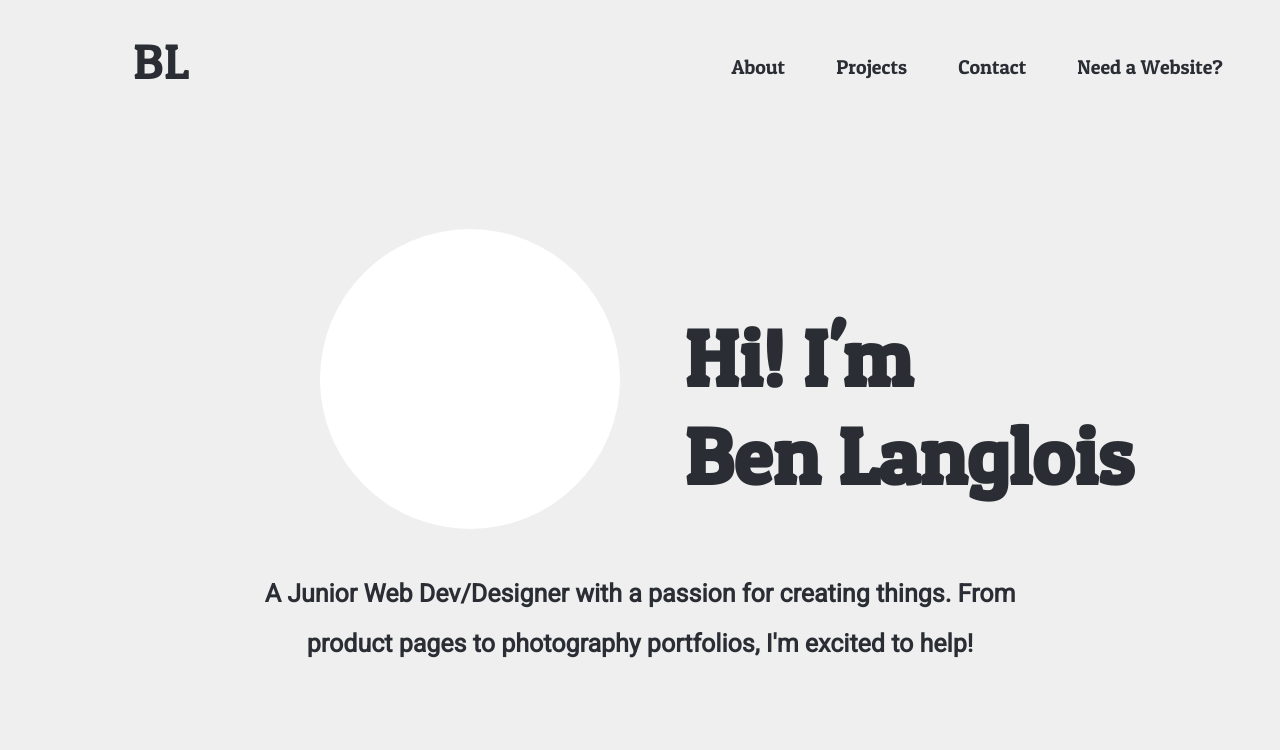
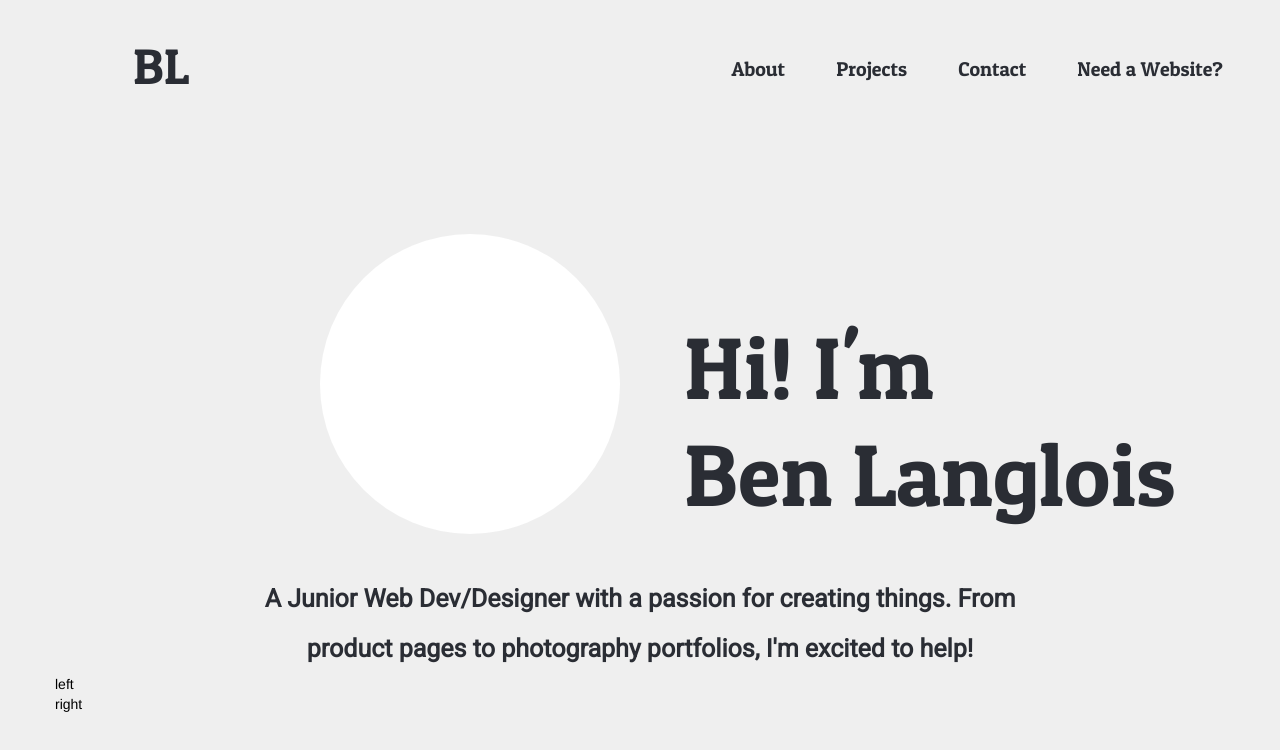
Before and after one commit to Ben-Langlois/Portfolio, a plain HTML site: page base_design/index.html in a window 1280 px wide. Drawn offline with nearby package versions, Linux system fonts and the light colour scheme.

Commit message:
added bootstrap, fixed all (i hope) problems it caused

```diff
--- a/base_design/index.html
+++ b/base_design/index.html
@@ -3,6 +3,8 @@
     <head>
         <meta charset="utf-8">
         <title>Ben langlois</title>
+        <link rel="stylesheet" href="https://maxcdn.bootstrapcdn.com/bootstrap/3.3.7/css/bootstrap.min.css" integrity="sha384-BVYiiSIFeK1dGmJRAkycuHAHRg32OmUcww7on3RYdg4Va+PmSTsz/K68vbdEjh4u" crossorigin="anonymous"/>
+
         <link rel="stylesheet" href="style.css">
         <link rel="preconnect" href="https://fonts.gstatic.com">
         <link href="https://fonts.googleapis.com/css2?family=Roboto:ital,wght@0,400;1,700&display=swap" rel="stylesheet">
@@ -29,18 +31,37 @@
             <div class="content" style="margin: 5vh 0 0 15vw; padding: 0; display: flex;">
                 <span id="portrait"> </span>
                 <!-- Put in div to divide the lines for (lang-wah) so people can know how to pronounce my name-->
-                <div>
-                    <h1 style="color: #2A2D34; font-family: patua; font-size: 5em; margin: 20vh 0 0 5vw; float: right;">
+                <div style="color: #2A2D34;  font:2.5em patua;padding: 20vh 0 0 5vw; float: right;">
+                    <!-- had to include font in both since bootstrap doesent care about my feelings-->
+                    <h1 style="margin: 0;font: 2.5em patua;  ">
                         Hi! I'm <br/>Ben Langlois
                     </h1>
+                    <!-- need to get positioning of it right, maybe seperate lines into seperate h1's and just stick inbetween
+                    <p style="color: #b0413b; position: relative; left: 250px; bottom: 170px; font: 2em; display: none; margin: 0;">
+                        (lang-wah)
+                    </p>-->
                 </div>
             </div>
             <div style='display: flexbox;'>
                 <p class="intro" style="font:25px/50px roboto; color: #2A2D34; align-self: center;">
-                    <!-- *BUG* Only one of the links will do the animation -->
+                    <!-- *BUG* Only one of the links will do the animation, now with boostrap it underlines them on hover but only the one with text to the left (on the same line)
+                          basic underline on hover fixed by including text-dec in hover css but og problem remains  -->
                     <strong> A Junior Web Dev/Designer with a passion for creating things. From <a class="link" href="#" style="margin:0; display: inline;">product pages</a>
                      to <a class="link" href="#" style="margin:0; display: inline;">photography portfolios</a>, I'm excited to help!</strong>
                 </p>
+
+                <!-- seeing if bootstrap grid stuff works (hint: it doesent)-->
+                <div class="container">
+                    <div class="row" style="color: black;">
+                        <div class="col">
+                            left
+                        </div>
+                        <div class="col">
+                            right
+                        </div>
+                    </div>
+                </div>
+
             </div>
         </div>
     </body>
--- a/base_design/style.css
+++ b/base_design/style.css
@@ -16,7 +16,6 @@
 
 /*(grouping so i can mash it all together with scss/sass)*/
 body{
-    margin: 0px;
     background-color:#EFEFEF;
     color: white;
 }
@@ -70,6 +69,7 @@ body{
                 }
                 .link:hover{
                     color: #B0413E;
+                    text-decoration: none;
                 }
                 /* https://tobiasahlin.com/blog/css-trick-animating-link-underlines/*/
                 .link::before {
```
